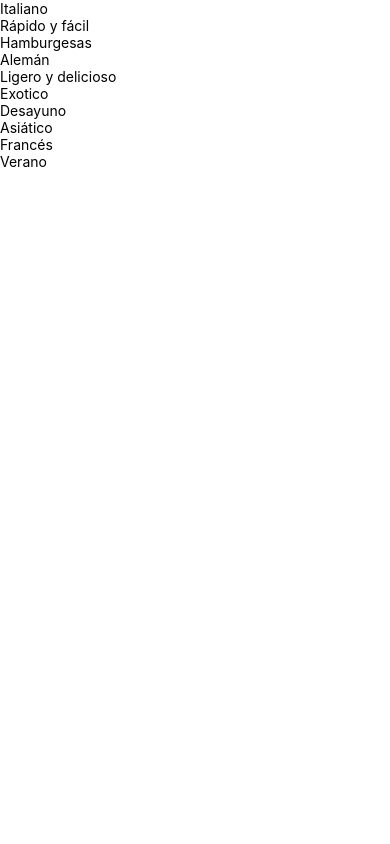
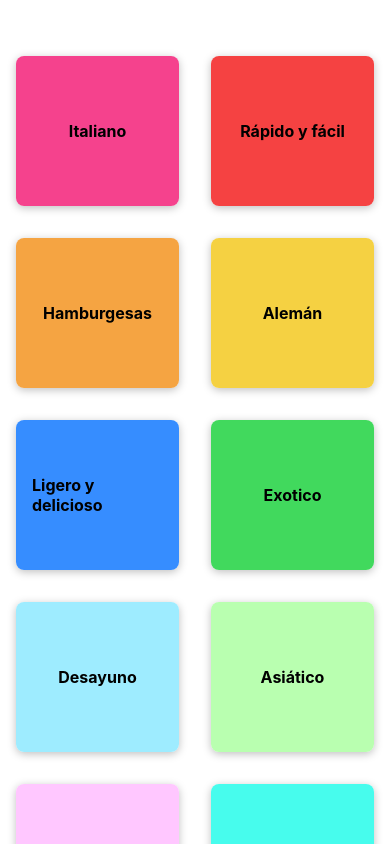
Before and after one commit to wlopera/React-native-navigation, a React Native app: screen / in a window 390 px wide. Built offline with nearby package versions, Linux system fonts and the light colour scheme.

Commit message:
agrage grid de opciones

```diff
--- a/App.js
+++ b/App.js
@@ -1,8 +1,14 @@
+import { StatusBar } from "expo-status-bar";
 import { StyleSheet } from "react-native";
 import CategoriesScreen from "./screens/CategoriesScreen";
 
 export default function App() {
-  return <CategoriesScreen />;
+  return (
+    <>
+      <StatusBar style="light" />
+      <CategoriesScreen />
+    </>
+  );
 }
 
 const styles = StyleSheet.create({
--- a/app.json
+++ b/app.json
@@ -5,6 +5,7 @@
     "version": "1.0.0",
     "orientation": "portrait",
     "icon": "./assets/icon.png",
+    "backgroundColor": "#24180f",
     "splash": {
       "image": "./assets/splash.png",
       "resizeMode": "contain",
@@ -13,9 +14,7 @@
     "updates": {
       "fallbackToCacheTimeout": 0
     },
-    "assetBundlePatterns": [
-      "**/*"
-    ],
+    "assetBundlePatterns": ["**/*"],
     "ios": {
       "supportsTablet": true
     },
--- a/components/CategoryGridTitle.js
+++ b/components/CategoryGridTitle.js
@@ -1,12 +1,18 @@
-import { Pressable, StyleSheet, Text, View } from "react-native";
+import { Pressable, StyleSheet, Text, View, Platform } from "react-native";
 import React from "react";
 
 const CategoryGridTitle = ({ title, color }) => {
   return (
-    <View>
-      <Pressable>
-        <View>
-          <Text>{title}</Text>
+    <View style={styles.gridItem}>
+      <Pressable
+        android_ripple={{ color: "#ccc" }}
+        style={({ pressed }) => [
+          styles.button,
+          pressed ? styles.buttonPressed : null,
+        ]}
+      >
+        <View style={[styles.innerContainer, { backgroundColor: color }]}>
+          <Text style={styles.title}>{title}</Text>
         </View>
       </Pressable>
     </View>
@@ -15,4 +21,38 @@
 
 export default CategoryGridTitle;
 
-const styles = StyleSheet.create({});
+const styles = StyleSheet.create({
+  gridItem: {
+    flex: 1,
+    margin: 16,
+    height: 150,
+    borderRadius: 8,
+    elevation: 4,
+    backgroundColor: "white",
+    shadowColor: "black",
+    shadowOpacity: 0.25,
+    shadowOffset: { width: 0, height: 2 },
+    shadowRadius: 8,
+    overflow: Platform.OS === "android" ? "hidden" : "visible",
+  },
+  innerContainer: {
+    flex: 1,
+  },
+  button: {
+    flex: 1,
+  },
+  buttonPressed: {
+    opacity: 0.5,
+  },
+  innerContainer: {
+    flex: 1,
+    padding: 16,
+    borderRadius: 8,
+    justifyContent: "center",
+    alignItems: "center",
+  },
+  title: {
+    fontWeight: "bold",
+    fontSize: 16,
+  },
+});
--- a/screens/CategoriesScreen.js
+++ b/screens/CategoriesScreen.js
@@ -1,4 +1,4 @@
-import { StyleSheet, FlatList } from "react-native";
+import { StyleSheet, FlatList, View } from "react-native";
 import CategoryGridTitle from "../components/CategoryGridTitle";
 
 import { CATEGORIES } from "../data/dummy-data";
@@ -14,14 +14,22 @@
 
 const CategoriesScreen = () => {
   return (
-    <FlatList
-      data={CATEGORIES}
-      keyExtractor={(item) => item.id}
-      renderItem={renderCategoryItem}
-    />
+    <View style={styles.screen}>
+      <FlatList
+        data={CATEGORIES}
+        keyExtractor={(item) => item.id}
+        renderItem={renderCategoryItem}
+        numColumns={2}
+      />
+    </View>
   );
 };
 
 export default CategoriesScreen;
 
-const styles = StyleSheet.create({});
+const styles = StyleSheet.create({
+  screen: {
+    flex: 1,
+    marginTop: 40,
+  },
+});
```
